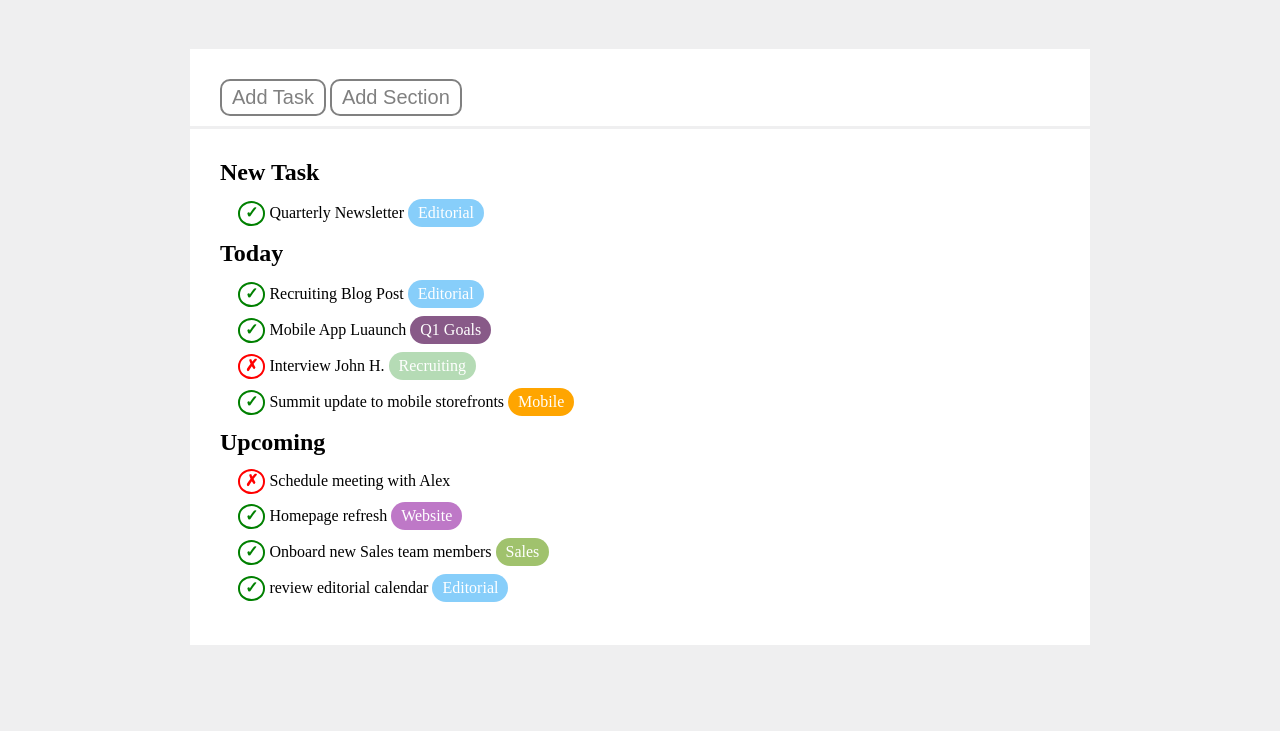
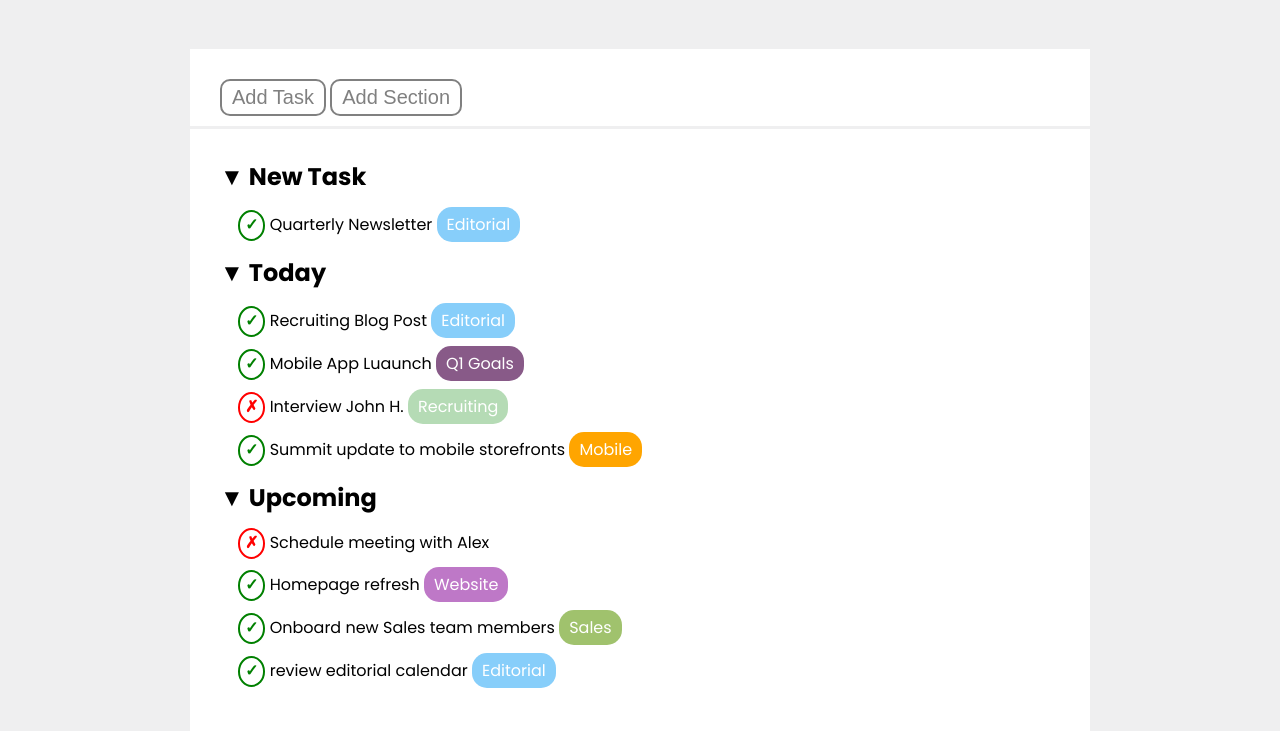
Before and after one commit to DamianoMaugeri/html-css-toboolist, a plain HTML site: page index.html in a window 1280 px wide. Shown: the part 81-812 px from the top of the page. Drawn offline with Linux system fonts and the light colour scheme.

Commit message:
add font, add entities

```diff
--- a/css/app.css
+++ b/css/app.css
@@ -1,3 +1,4 @@
+
 *{
     margin: 0;
     padding: 0;
@@ -6,6 +7,14 @@
 
 ol, ul{
     list-style: none;
+}
+html{
+    font-family: "Poppins", sans-serif;
+    font-weight: 400;
+}
+
+h1{
+    font-weight: 700;
 }
 
 body{
--- a/index.html
+++ b/index.html
@@ -5,6 +5,10 @@
     <meta name="viewport" content="width=device-width, initial-scale=1.0">
     <title>Toboolist</title>
     <link rel="stylesheet" href="./css/app.css">
+    <link rel="preconnect" href="https://fonts.googleapis.com">
+    <link rel="preconnect" href="https://fonts.gstatic.com" crossorigin>
+    <link href="https://fonts.googleapis.com/css2?family=Poppins:wght@100;400;700&display=swap" rel="stylesheet">
+
 </head>
 <body>
     <header>
@@ -25,7 +29,7 @@
         <div class="container main-text">
             <ul>
                 <li>
-                    <h2>New Task</h2>
+                    <h2>&#9660 New Task</h2>
                     <ul class="task-section">
                         <li class="task-rule">
                             <div class="status positive">&#10003</div>
@@ -36,7 +40,7 @@
                 </li>
 
                 <li>
-                    <h2>Today</h2>
+                    <h2>&#9660 Today</h2>
                     <ul class="task-section">
                         <li class="task-rule">
                             <div class="status positive">&#10003</div>
@@ -62,7 +66,7 @@
                 </li>
 
                 <li>
-                    <h2>Upcoming</h2>
+                    <h2>&#9660 Upcoming</h2>
                     <ul class="task-section">
                         <li class="task-rule">
                             <div class="status negative">&#10007</div>
```
